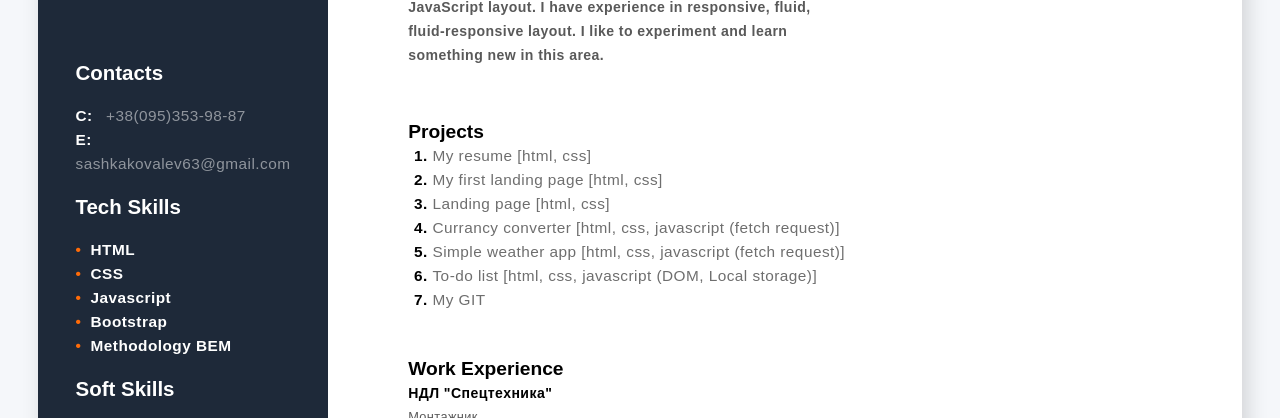
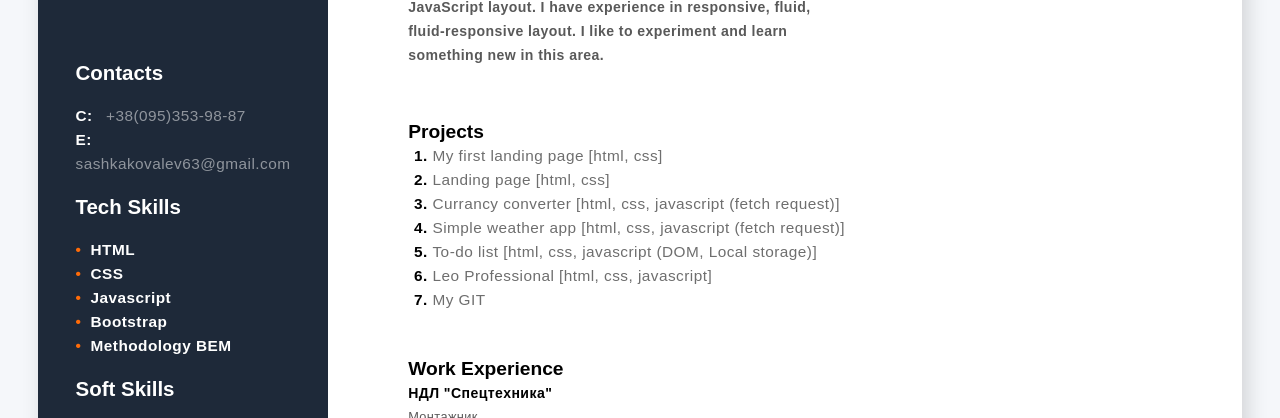
Before and after one commit to Alexander799/my-resume, a plain HTML site: page index.html in a window 1280 px wide. Shown: the part 295-713 px from the top of the page. Drawn offline with Linux system fonts and the light colour scheme.

Commit message:
added a project to the list of projects

```diff
--- a/index.html
+++ b/index.html
@@ -4,8 +4,10 @@
 <head>
     <meta charset="UTF-8" />
     <meta name="viewport" content="width=device-width, initial-scale=1.0" />
-    <meta name="description" content="Одностраничный сайт-резюме фронтенд разработчика Ковалева Александра / One-page resume site for frontend developer Alexander Kovalev.">
-    <meta name="keywords" content="landing page, site, front-end developer, front-end, developer, Alexander, Kovalyov, html, css, js, bootstrap, bem, бэм, soft-skills, tech-skills, contacs">
+    <meta name="description"
+        content="Одностраничный сайт-резюме фронтенд разработчика Ковалева Александра / One-page resume site for frontend developer Alexander Kovalev.">
+    <meta name="keywords"
+        content="landing page, site, front-end developer, front-end, developer, Alexander, Kovalyov, html, css, js, bootstrap, bem, бэм, soft-skills, tech-skills, contacs">
     <title>Alexander Kovalev front-end developer resume website</title>
     <link rel="stylesheet" href="./styles/css/reset-styles.css">
     <link rel="shortcut icon" href="./styles/images/ico-resume.png" type="image/png">
@@ -79,7 +81,9 @@
                     </div>
                     <div class="about__about-me">
                         <p>
-                            A beginner in the field of Front-End developming. I confidently do HTML, CSS, Bootstrap framework, JavaScript layout. I have experience in responsive, fluid, fluid-responsive layout. I like to experiment and learn something new in this area.
+                            A beginner in the field of Front-End developming. I confidently do HTML, CSS, Bootstrap
+                            framework, JavaScript layout. I have experience in responsive, fluid, fluid-responsive
+                            layout. I like to experiment and learn something new in this area.
                         </p>
                     </div>
                 </div>
@@ -89,12 +93,8 @@
                     </div>
                     <ol class="projects__list">
                         <li class="projects__item">
-                            <a href="https://my-resume-f9fdf6.netlify.app/" class="projects__links" target="_blank">
-                                My resume [html, css]
-                            </a>
-                        </li>
-                        <li class="projects__item">
-                            <a href="https://my-first-landing-page.netlify.app/" class="projects__links" target="_blank">
+                            <a href="https://my-first-landing-page.netlify.app/" class="projects__links"
+                                target="_blank">
                                 My first landing page [html, css]
                             </a>
                         </li>
@@ -104,7 +104,8 @@
                             </a>
                         </li>
                         <li class="projects__item">
-                            <a href="https://currancy-converter-e95786.netlify.app/" class="projects__links" target="_blank">
+                            <a href="https://currancy-converter-e95786.netlify.app/" class="projects__links"
+                                target="_blank">
                                 Currancy converter [html, css, javascript (fetch request)]
                             </a>
                         </li>
@@ -116,6 +117,11 @@
                         <li class="projects__item">
                             <a href="https://to-do-list-js-ec4e51.netlify.app/" class="projects__links" target="_blank">
                                 To-do list [html, css, javascript (DOM, Local storage)]
+                            </a>
+                        </li>
+                        <li class="projects__item">
+                            <a href="https://leo-professional.netlify.app/" class="projects__links" target="_blank">
+                                Leo Professional [html, css, javascript]
                             </a>
                         </li>
                         <li class="projects__item">
```
